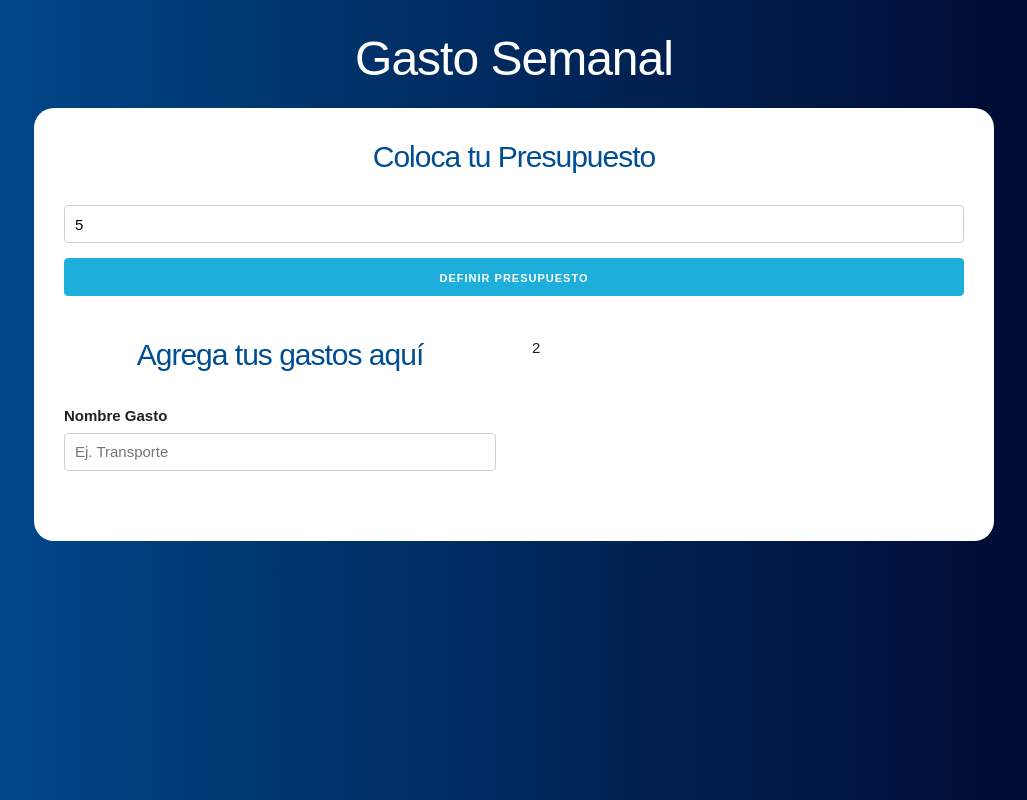
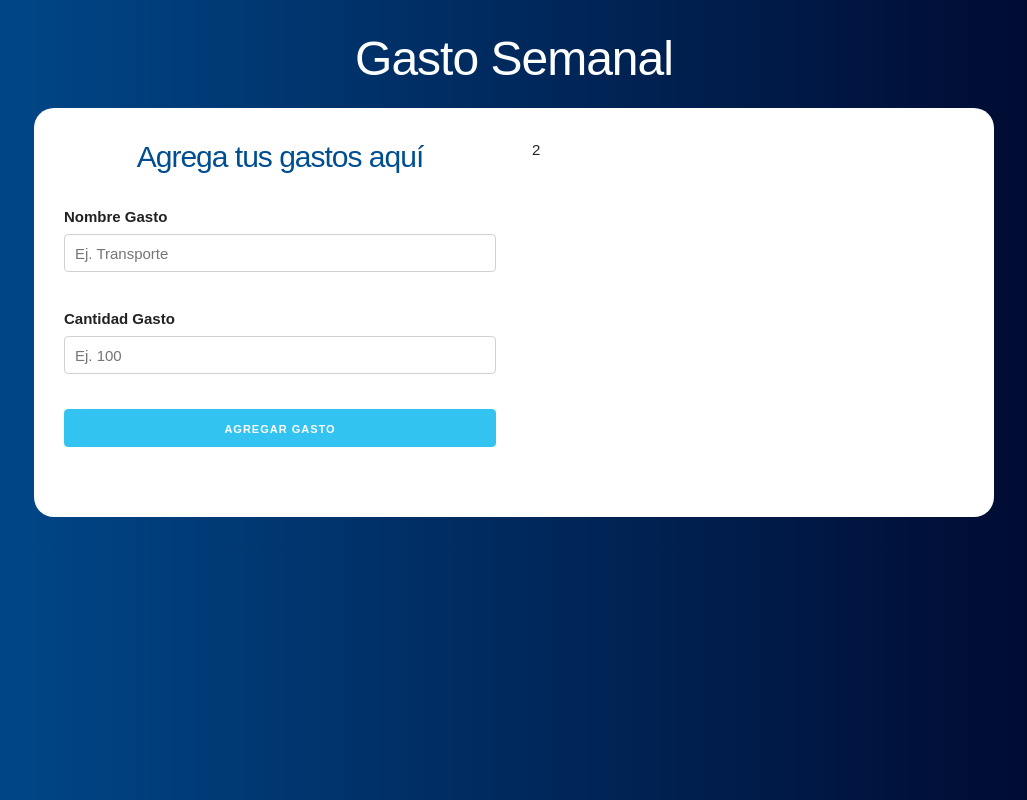
Before and after one commit to yoan0102/react-presupuesto, a React (Create React App) app: page / in a window 1280 px wide. Both pictures are taken after typing "5" into the empty fields and a click on the input "Definir Presupuesto". Shown: the whole page, without its empty margins (126-1153 px from the left). Built offline with nearby package versions, Linux system fonts and the light colour scheme.

Commit message:
ADD: carga condicional de el componente Pregunta o el resto del proyecto

```diff
--- a/src/App.js
+++ b/src/App.js
@@ -4,18 +4,26 @@ import Pregunta from "./components/Pregunta"
 function App() {
   const [presupuesto, setPresupuesto] = useState(0)
   const [restante, setRestante] = useState(0)
+  const [pregunta, setPregunta] = useState(true)
   return (
     <div className='container'>
       <header>
         <h1>Gasto Semanal</h1>
         <div className='contenido-principal contenido'>
-          <Pregunta setPresupuesto={setPresupuesto} setRestante={setRestante} />
-          <div className='row'>
-            <div className='one-half column'>
-              <Formulario />
+          {pregunta ? (
+            <Pregunta
+              setPresupuesto={setPresupuesto}
+              setRestante={setRestante}
+              setPregunta={setPregunta}
+            />
+          ) : (
+            <div className='row'>
+              <div className='one-half column'>
+                <Formulario />
+              </div>
+              <div className='one-half column'>2</div>
             </div>
-            <div className='one-half column'>2</div>
-          </div>
+          )}
         </div>
       </header>
     </div>
--- a/src/components/Formulario.jsx
+++ b/src/components/Formulario.jsx
@@ -14,6 +14,21 @@ const Formulario = () => {
             placeholder='Ej. Transporte'
           />
         </div>
+        <div className='campo'>
+          <label htmlFor='countGasto'>Cantidad Gasto</label>
+          <input
+            name='countGasto'
+            type='number'
+            className='u-full-width'
+            placeholder='Ej. 100'
+          />
+        </div>
+
+        <input
+          type='submit'
+          className='button-primary u-full-width'
+          value='Agregar Gasto'
+        />
       </form>
     </>
   )
--- a/src/components/Pregunta.jsx
+++ b/src/components/Pregunta.jsx
@@ -1,7 +1,7 @@
 import { useState } from "react"
 import Error from "./Error"
 
-const Pregunta = ({ setRestante, setPresupuesto }) => {
+const Pregunta = ({ setRestante, setPresupuesto, setPregunta }) => {
   const [cantidad, setCantidad] = useState(0)
   const [error, setError] = useState(false)
   const definirPresupuesto = (e) => {
@@ -16,6 +16,7 @@ const Pregunta = ({ setRestante, setPresupuesto }) => {
     setError(false)
     setPresupuesto(cantidad)
     setRestante(cantidad)
+    setPregunta(false)
   }
   return (
     <>
```
